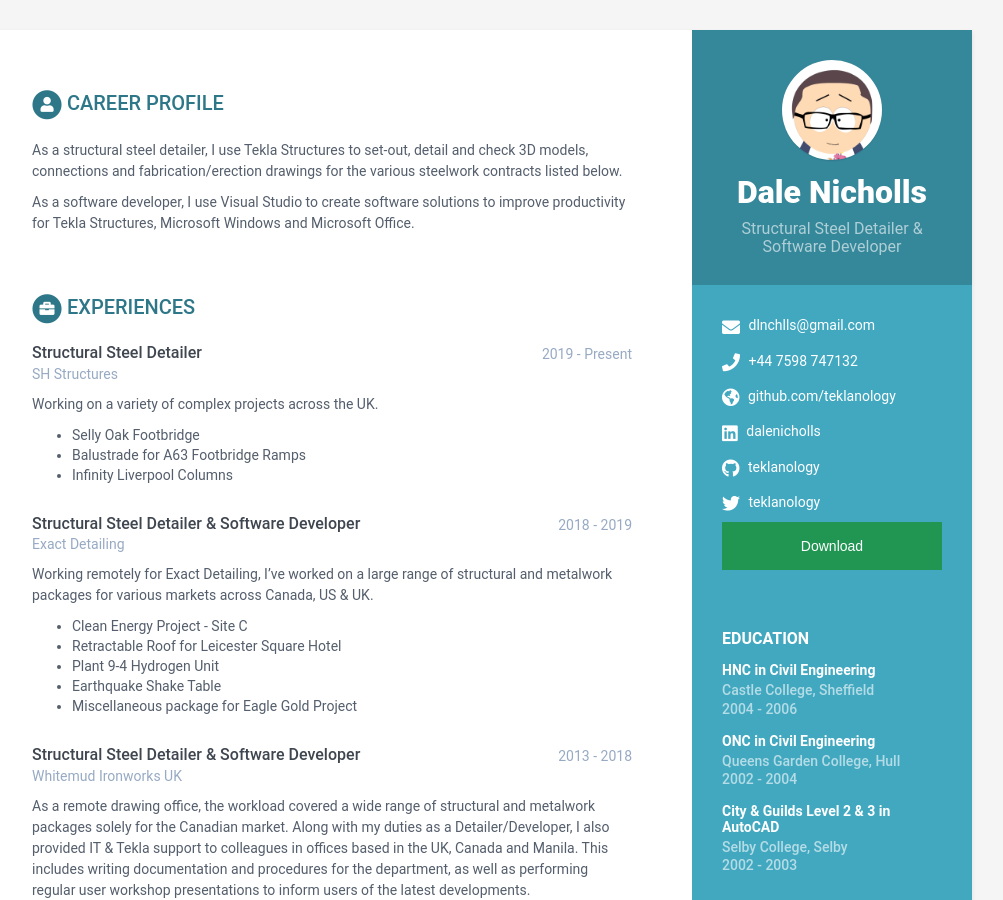
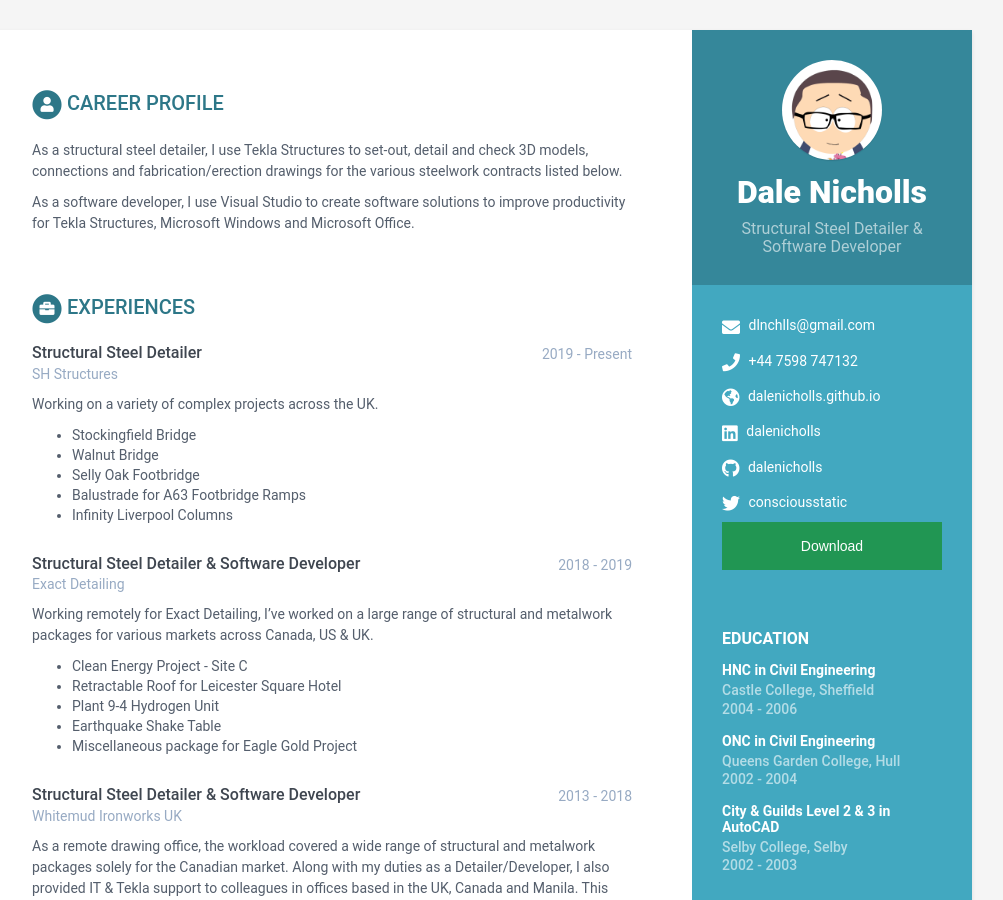
Before and after one commit to dalenicholls/dalenicholls.github.io, a Jekyll site: the page built from index.html, in a window 1280 px wide and 900 px high. Shown: the whole window, without its empty margins (168-1171 px from the left). Built offline with Jekyll 4.4.1, drawn with Linux system fonts in a browser that asks for light colours.

Commit message:
Update data.yml

```diff
--- a/_data/data.yml
+++ b/_data/data.yml
@@ -14,10 +14,10 @@ sidebar:
     # Sidebar links
     email: dlnchlls@gmail.com
     phone: +44 7598 747132
-    website: github.com/teklanology #do not add http://
+    website: dalenicholls.github.io #do not add http://
     linkedin: dalenicholls
-    github: teklanology
-    twitter: teklanology
+    github: dalenicholls
+    twitter: consciousstatic
 
 
     vcard: True
@@ -53,6 +53,8 @@ experiences:
       company: SH Structures
       details: |
         Working on a variety of complex projects across the UK.
+        - Stockingfield Bridge
+        - Walnut Bridge
         - Selly Oak Footbridge
         - Balustrade for A63 Footbridge Ramps
         - Infinity Liverpool Columns
```
